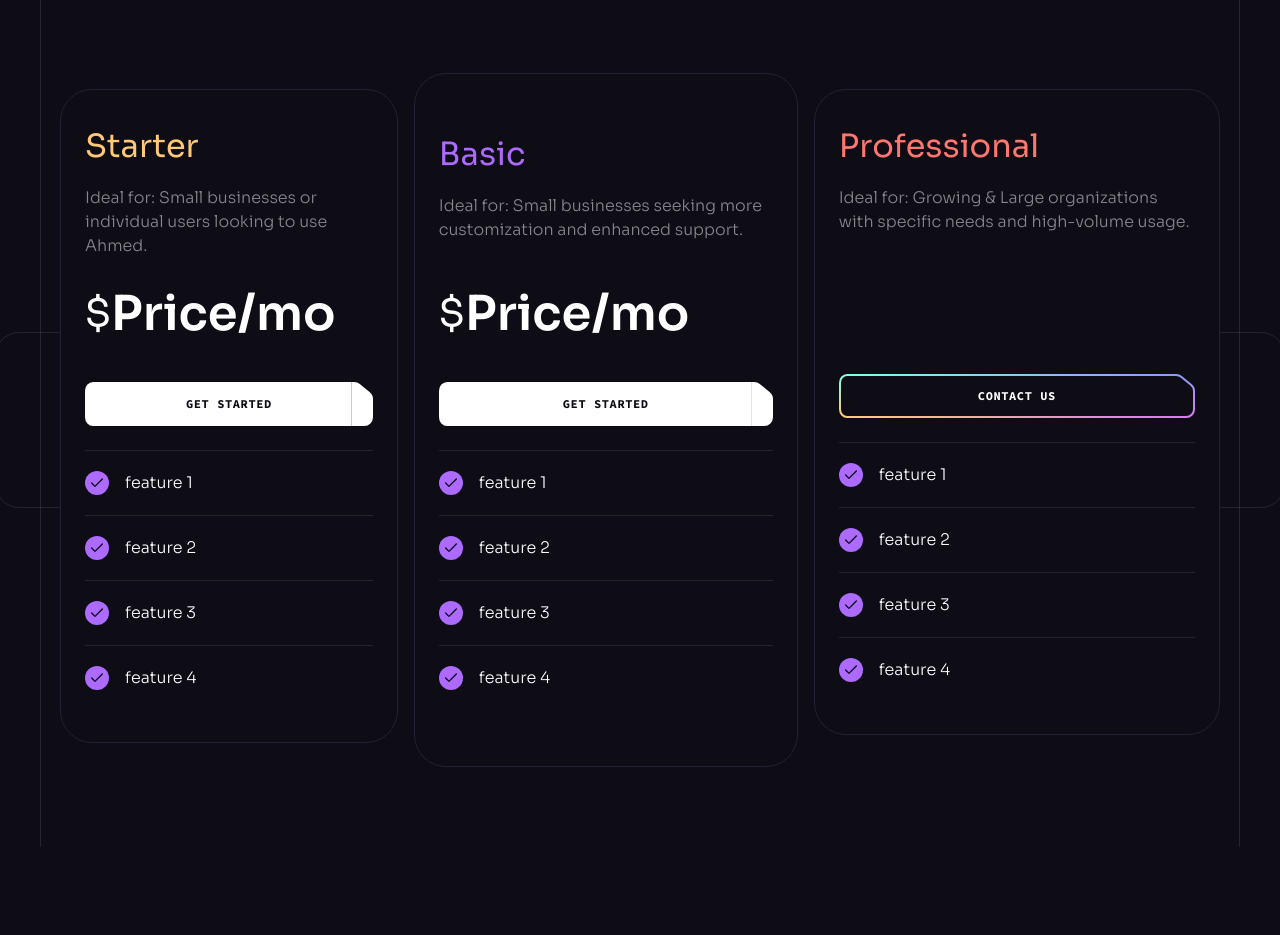
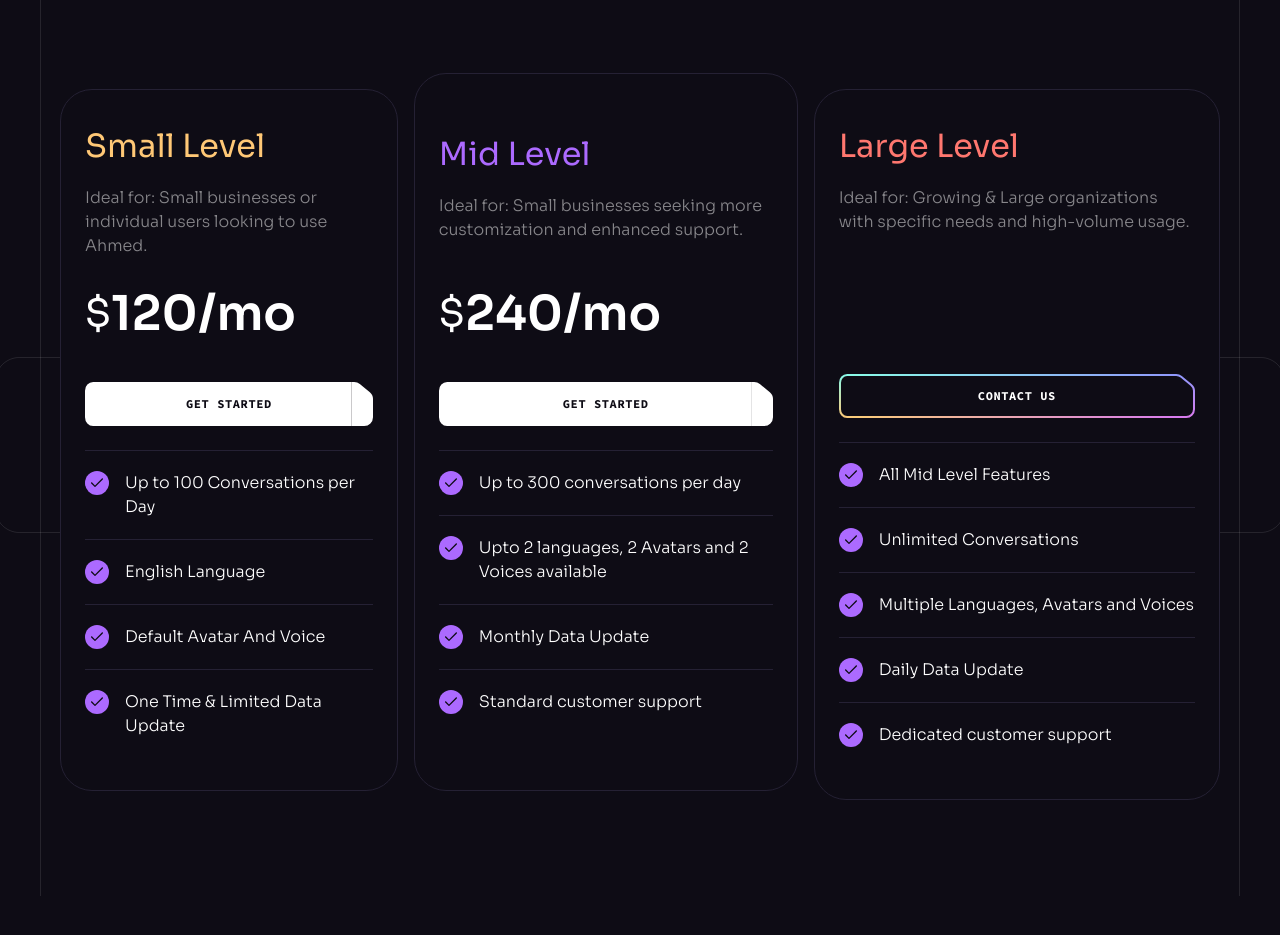
Before and after one commit to Aklile23/Ahmed, a React (Vite) app: page / in a window 1280 px wide. Shown: the part 7380-8315 px from the top of the page. Built offline with nearby package versions, Linux system fonts and the light colour scheme.

Commit message:
No more changes

```diff
--- a/src/components/Pricing.jsx
+++ b/src/components/Pricing.jsx
@@ -28,10 +28,14 @@
         </div>
 
         <Heading
-          tag="Get started with Ahmed"
+          tag="Get started tODAY"
           title="Ahmed's Pricing Plans"
         />
-
+        {/*<h1 className="flex justify-center py-0">
+          <p className="body-2 mb-[3rem] text-n-1">
+            Please note: All Pricing scales are based on the number of nodes installed.
+          </p>
+        </h1>*/}
         <div className="relative">
           <PricingList />
           <LeftLine />
--- a/src/constants/index.js
+++ b/src/constants/index.js
@@ -253,40 +253,42 @@
   // },
 
 
+  //Draft
   {
     id: "0",
-    title: "Starter",
+    title: "Small Level",
     description: "Ideal for: Small businesses or individual users looking to use Ahmed.",
-    price: "Price/mo",
+    price: "120/mo",
     features: [
-      "feature 1",
-      "feature 2",
-      "feature 3",
-      "feature 4",
+      "Up to 100 Conversations per Day",
+      "English Language",
+      "Default Avatar And Voice",
+      "One Time & Limited Data Update"
     ],
   },
   {
     id: "1",
-    title: "Basic",
+    title: "Mid Level",
     description: "Ideal for: Small businesses seeking more customization and enhanced support.",
-    price: "Price/mo",
+    price: "240/mo",
     features: [
-      "feature 1",
-      "feature 2",
-      "feature 3",
-      "feature 4 ",
+      "Up to 300 conversations per day",
+      "Upto 2 languages, 2 Avatars and 2 Voices available",
+      "Monthly Data Update",
+      "Standard customer support"
     ],
   },
   {
     id: "2",
-    title: "Professional",
+    title: "Large Level",
     description: "Ideal for: Growing & Large organizations with specific needs and high-volume usage.",
     price: null,
     features: [
-      "feature 1",
-      "feature 2",
-      "feature 3",
-      "feature 4",
+      "All Mid Level Features",
+      "Unlimited Conversations",
+      "Multiple Languages, Avatars and Voices ",
+      "Daily Data Update",
+      "Dedicated customer support"
 
     ],
   },
```
